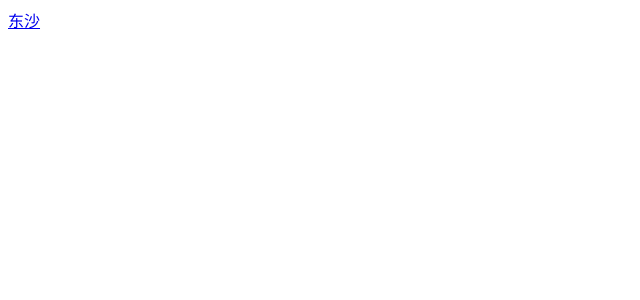
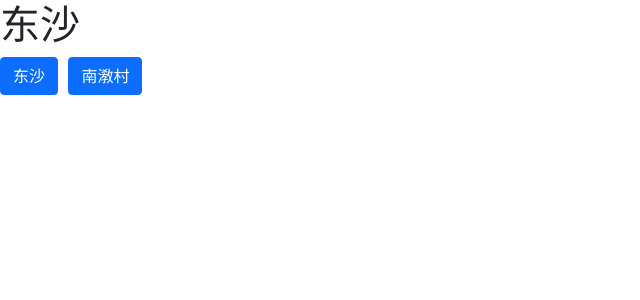
Before and after one commit to YLin-Z/CXC, a Flask app: page / in a window 1280 px wide. Before the commit the part shown is almost empty. Shown: the top 300 px of the page, without its empty margins (0-640 px from the left). Run offline with Flask 2, Linux system fonts and the light colour scheme; some libraries are stand-ins or nearby versions.

Commit message:
update index.html

```diff
--- a/templates/index.html
+++ b/templates/index.html
@@ -3,9 +3,20 @@
 <head>
     <meta charset="UTF-8">
     <title>主页</title>
-
+    <link href="../static/css/bootstrap.min.css" type="text/css" rel="stylesheet">
 </head>
 <body>
-   <a href="/dongsha?time=2020/12/24 6:00">东沙</a>
+    <div class="container"></div>
+    <h1>
+        东沙
+        <br>
+        <a href="/dongsha?time=2020/12/24 6:00" style="text-decoration:none">
+            <span class="btn btn-primary">东沙</span>
+        </a>
+        <a href="">
+            <span class="btn btn-primary">南漖村</span>
+        </a>
+    </h1>
+<!--   <a href="/dongsha?time=2020/12/24 6:00">东沙</a>-->
 </body>
 </html>
```
